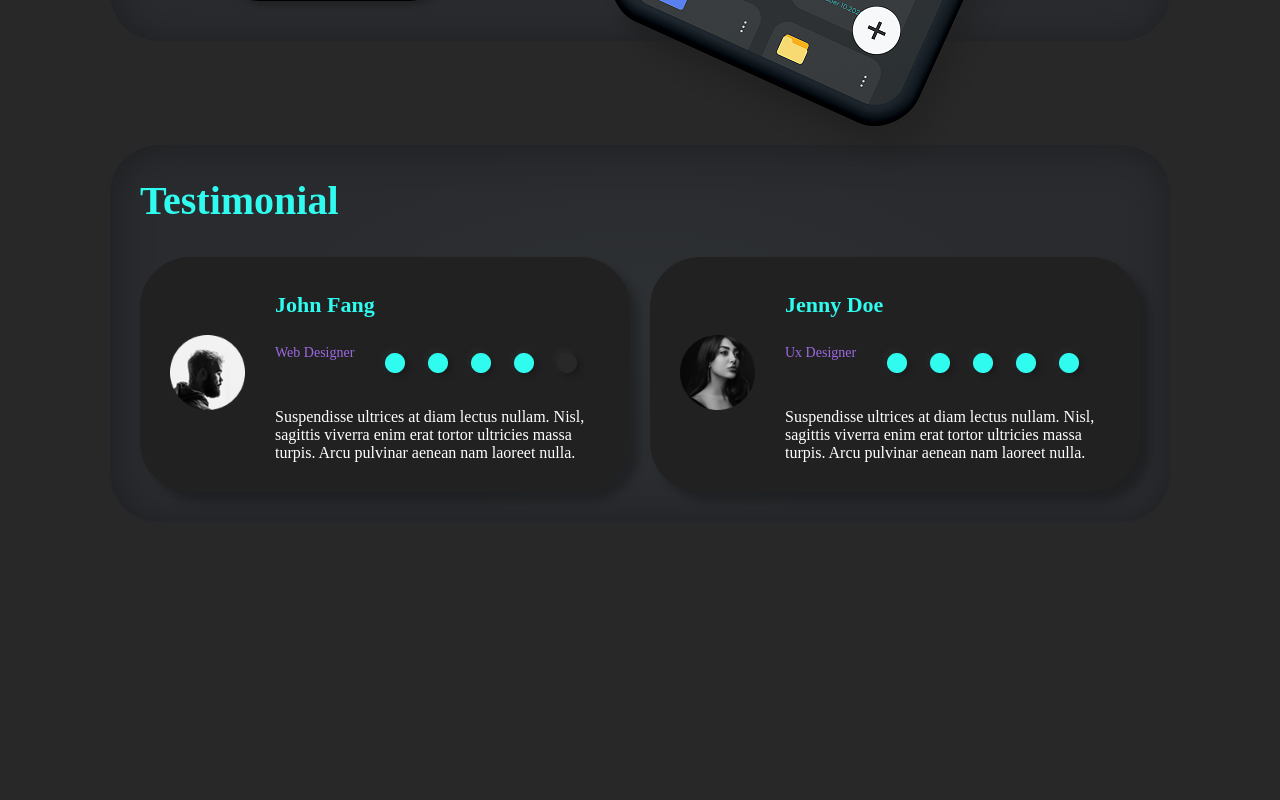
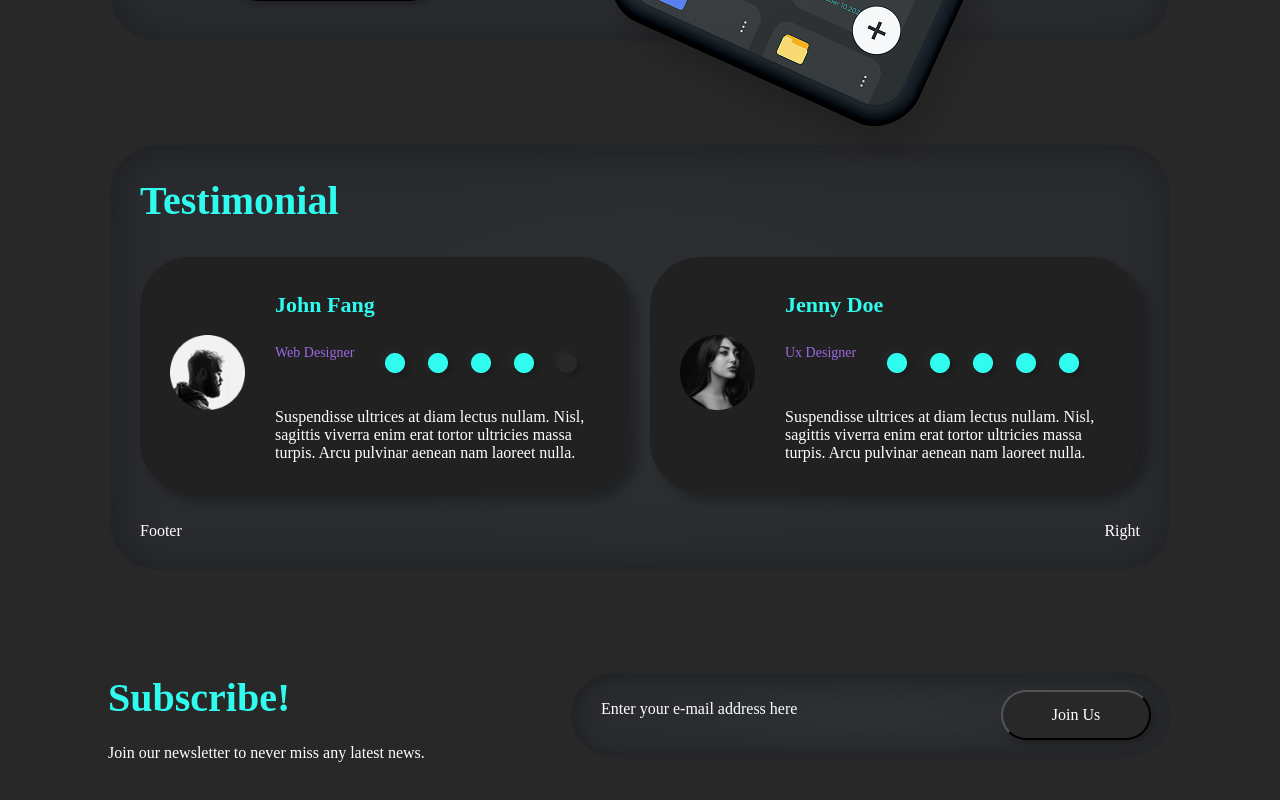
Before and after one commit to taphead/insignia-frontend, a React (Vite) app: page / in a window 1280 px wide. Shown: the part 2783-3583 px from the top of the page. Before the commit the page ends 3407 px from the top, so only its background shows below. Built offline with nearby package versions, Linux system fonts and the light colour scheme.

Commit message:
Added subscribe section

```diff
--- a/src/App.jsx
+++ b/src/App.jsx
@@ -5,8 +5,8 @@ import SectionContainer from "./components/SectionContainer";
 import AboutSection from "./components/AboutSection";
 import FeaturesSection from "./components/FeaturesSection";
 import DownloadSection from "./components/DownloadSection";
-import TestimonialCard from "./components/TestimonialCard";
 import TestimonialSection from "./components/TestimonialSection";
+import SubscribeSection from "./components/SubscribeSection";
 
 function App() {
   return (
@@ -25,6 +25,7 @@ function App() {
       <SectionContainer>
         <TestimonialSection />
       </SectionContainer>
+      <SubscribeSection />
     </>
   );
 }
--- a/src/components/SectionContainer.css
+++ b/src/components/SectionContainer.css
@@ -1,8 +1,6 @@
 .sectioncontainer {
   display: block;
   margin: 100px;
-  width: 1117;
-  height: 560;
   top: 918px;
   left: 240px;
   border-radius: 50px;
--- /dev/null
+++ b/src/components/SubscribeSection.css
@@ -0,0 +1,70 @@
+.subscribesection {
+  display: flex;
+  justify-content: space-between;
+  margin: 100px;
+}
+
+.subscribesectionleft {
+  display: flex;
+  flex-direction: column;
+  gap: 20px;
+}
+
+.subscribesectionright {
+  height: 84px;
+  top: 4547px;
+  left: 750px;
+  border-radius: 50px;
+  border-width: 1px;
+  background: radial-gradient(38.2% 50% at 50% 50%, #2e3134 0%, #292b2e 100%);
+  border: 1px solid #272829;
+  box-shadow: 2px 2px 25px 0px #0000004d inset;
+  display: flex;
+  justify-content: center;
+  align-items: center;
+  padding-right: 20px;
+}
+
+.subscribeinputcontainer {
+  display: flex;
+  justify-content: center;
+  align-items: center;
+}
+
+.subscribeinput {
+  width: 400px;
+  height: 30px;
+  top: 4574px;
+  left: 784px;
+  padding-left: 30px;
+}
+
+.subscribebutton {
+  width: 150px;
+  height: 50px;
+  top: 4564px;
+  left: 1193px;
+  border-radius: 50px;
+  font-family: Now;
+  font-weight: 400;
+  font-size: 16px;
+  line-height: 160%;
+  letter-spacing: 0%;
+  text-align: center;
+  vertical-align: middle;
+  color: #ffffff;
+}
+
+.subscribesectionboldtext {
+  width: 405;
+  height: 52;
+  top: 4537px;
+  left: 240px;
+  font-family: Now;
+  font-weight: 700;
+  font-size: 40px;
+  line-height: 130%;
+  letter-spacing: 0%;
+  vertical-align: middle;
+  color: #30fbef;
+}
--- /dev/null
+++ b/src/components/SubscribeSection.jsx
@@ -0,0 +1,20 @@
+import "./SubscribeSection.css";
+
+export default function SubscribeSection() {
+  return (
+    <div className="subscribesection">
+      <div className="subscribesectionleft">
+        <div className="subscribesectionboldtext">Subscribe!</div>
+        <div className="subscribesectionmaintext">
+          Join our newsletter to never miss any latest news.
+        </div>
+      </div>
+      <div className="subscribesectionright">
+        <div className="subscribeinputcontainer">
+          <div className="subscribeinput">Enter your e-mail address here</div>
+          <button className="subscribebutton">Join Us</button>
+        </div>
+      </div>
+    </div>
+  );
+}
--- a/src/components/TestimonialCard.css
+++ b/src/components/TestimonialCard.css
@@ -61,4 +61,5 @@
 .testimonialcardrating {
   display: flex;
   align-items: flex-start;
+  width: 30px;
 }
--- a/src/components/TestimonialSection.css
+++ b/src/components/TestimonialSection.css
@@ -20,3 +20,8 @@
   vertical-align: middle;
   color: #30fbef;
 }
+
+.testimonialfooter {
+  display: flex;
+  justify-content: space-between;
+}
--- a/src/components/TestimonialSection.jsx
+++ b/src/components/TestimonialSection.jsx
@@ -25,6 +25,10 @@ Nisl, sagittis viverra enim erat tortor ultricies massa turpis. Arcu pulvinar ae
 Nisl, sagittis viverra enim erat tortor ultricies massa turpis. Arcu pulvinar aenean nam laoreet nulla."
         />
       </div>
+      <div className="testimonialfooter">
+        <div>Footer</div>
+        <div>Right</div>
+      </div>
     </div>
   );
 }
```
